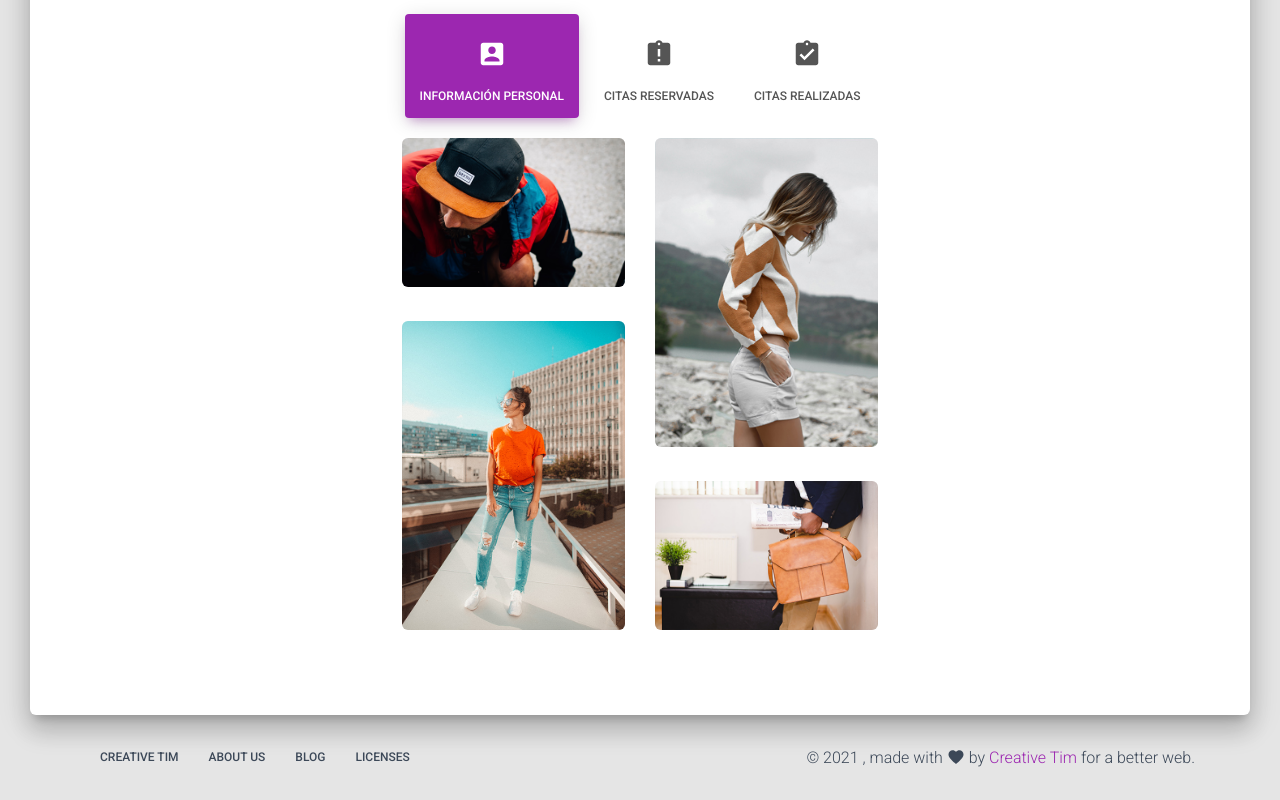
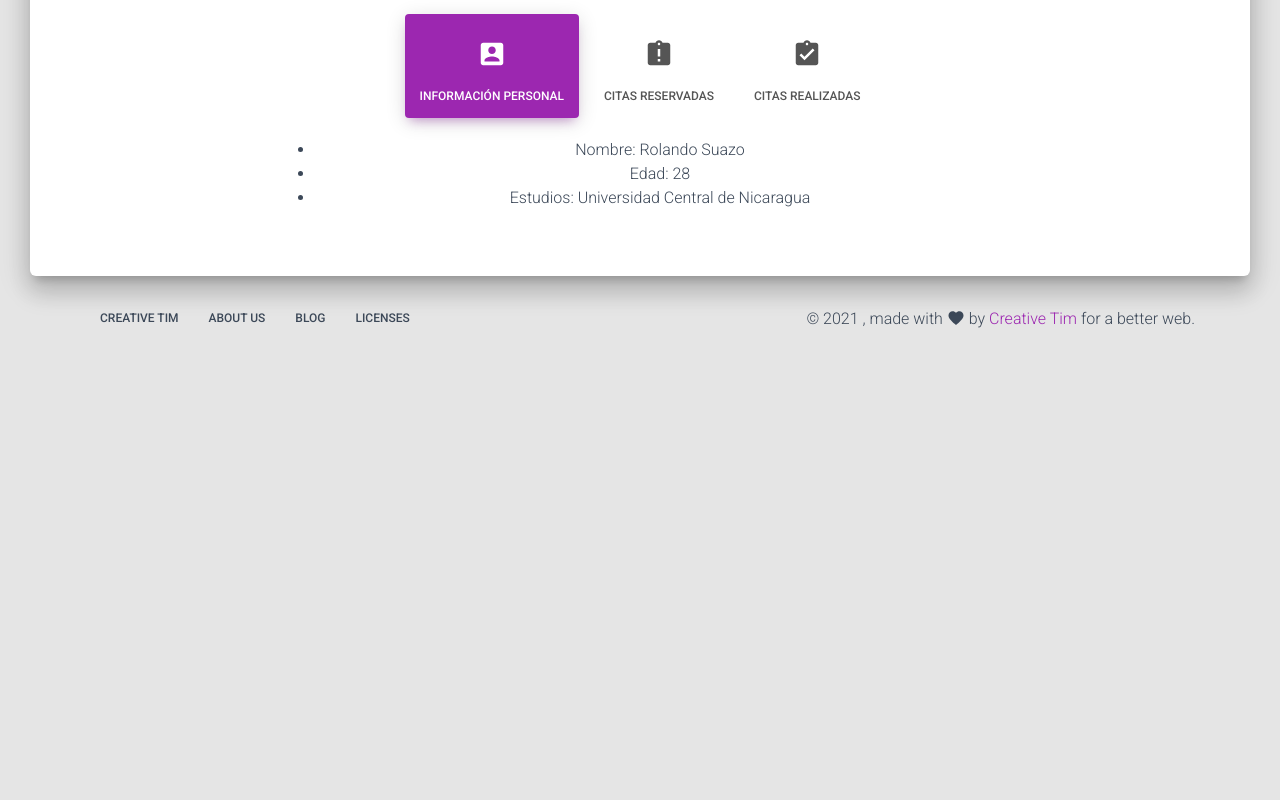
Before and after one commit to Nighfire3250/Repoveterinaria, a React (Create React App) app: page /profile-page in a window 1280 px wide. Shown: the part 669-1469 px from the top of the page. After the commit the page ends 1030 px from the top, so only its background shows below. Built offline with nearby package versions, Linux system fonts and the light colour scheme.

Commit message:
FinPaginaPerfil

```diff
--- a/src/views/ProfilePage/ProfilePage.js
+++ b/src/views/ProfilePage/ProfilePage.js
@@ -18,7 +18,7 @@ import NavPills from "components/NavPills/NavPills.js";
 import Parallax from "components/Parallax/Parallax.js";
 
 import profile from "assets/img/faces/christian.jpg";
-
+/*
 import studio1 from "assets/img/examples/studio-1.jpg";
 import studio2 from "assets/img/examples/studio-2.jpg";
 import studio3 from "assets/img/examples/studio-3.jpg";
@@ -29,7 +29,7 @@ import work2 from "assets/img/examples/clem-onojeghuo.jpg";
 import work3 from "assets/img/examples/cynthia-del-rio.jpg";
 import work4 from "assets/img/examples/mariya-georgieva.jpg";
 import work5 from "assets/img/examples/clem-onojegaw.jpg";
-
+*/
 import styles from "assets/jss/material-kit-react/views/profilePage.js";
 
 const useStyles = makeStyles(styles);
@@ -42,7 +42,7 @@ export default function ProfilePage(props) {
     classes.imgRoundedCircle,
     classes.imgFluid
   );
-  const navImageClasses = classNames(classes.imgRounded, classes.imgGallery);
+  //const navImageClasses = classNames(classes.imgRounded, classes.imgGallery);
   return (
     <div>
       <Header
@@ -72,7 +72,7 @@ export default function ProfilePage(props) {
                     <img src={profile} alt="..." className={imageClasses} />
                   </div>
                   <div className={classes.name}>
-                    <h3 className={classes.title}>Christian Louboutin</h3>
+                    <h3 className={classes.title}>Rolando Suazo</h3>
                     <h6>Veterinario</h6>
                     <Button justIcon link className={classes.margin5}>
                       <i className={"fab fa-twitter"} />
@@ -103,106 +103,57 @@ export default function ProfilePage(props) {
                       tabButton: "Información personal",
                       tabIcon: AccountBox,
                       tabContent: (
-                        <GridContainer justify="center">
-                          <GridItem xs={12} sm={12} md={4}>
-                            <img
-                              alt="..."
-                              src={studio1}
-                              className={navImageClasses}
-                            />
-                            <img
-                              alt="..."
-                              src={studio2}
-                              className={navImageClasses}
-                            />
-                          </GridItem>
-                          <GridItem xs={12} sm={12} md={4}>
-                            <img
-                              alt="..."
-                              src={studio5}
-                              className={navImageClasses}
-                            />
-                            <img
-                              alt="..."
-                              src={studio4}
-                              className={navImageClasses}
-                            />
-                          </GridItem>
-                        </GridContainer>
+                        <ul>
+                          <li>Nombre: Rolando Suazo</li>
+                          <li>Edad: 28</li>
+                          <li>Estudios: Universidad Central de Nicaragua</li>
+                        </ul>
                       ),
                     },
                     {
                       tabButton: "Citas Reservadas",
                       tabIcon: AssignmentLate,
                       tabContent: (
-                        <GridContainer justify="center">
-                          <GridItem xs={12} sm={12} md={4}>
-                            <img
-                              alt="..."
-                              src={work1}
-                              className={navImageClasses}
-                            />
-                            <img
-                              alt="..."
-                              src={work2}
-                              className={navImageClasses}
-                            />
-                            <img
-                              alt="..."
-                              src={work3}
-                              className={navImageClasses}
-                            />
-                          </GridItem>
-                          <GridItem xs={12} sm={12} md={4}>
-                            <img
-                              alt="..."
-                              src={work4}
-                              className={navImageClasses}
-                            />
-                            <img
-                              alt="..."
-                              src={work5}
-                              className={navImageClasses}
-                            />
-                          </GridItem>
-                        </GridContainer>
+                        <ul>
+                          <li>
+                            <p>
+                              <strong>15/11/2021</strong> Vacunacion
+                            </p>
+                          </li>
+                          <li>
+                            <p>
+                              <strong>22/11/2021</strong> Vacunacion
+                            </p>
+                          </li>
+                          <li>
+                            <p>
+                              <strong>23/11/2021</strong> Vacunacion
+                            </p>
+                          </li>
+                        </ul>
                       ),
                     },
                     {
                       tabButton: "Citas realizadas",
                       tabIcon: AssignmentTurnedIn,
                       tabContent: (
-                        <GridContainer justify="center">
-                          <GridItem xs={12} sm={12} md={4}>
-                            <img
-                              alt="..."
-                              src={work4}
-                              className={navImageClasses}
-                            />
-                            <img
-                              alt="..."
-                              src={studio3}
-                              className={navImageClasses}
-                            />
-                          </GridItem>
-                          <GridItem xs={12} sm={12} md={4}>
-                            <img
-                              alt="..."
-                              src={work2}
-                              className={navImageClasses}
-                            />
-                            <img
-                              alt="..."
-                              src={work1}
-                              className={navImageClasses}
-                            />
-                            <img
-                              alt="..."
-                              src={studio1}
-                              className={navImageClasses}
-                            />
-                          </GridItem>
-                        </GridContainer>
+                        <ul>
+                          <li>
+                            <p>
+                              <strong>22/10/2021</strong> Vacunacion
+                            </p>
+                          </li>
+                          <li>
+                            <p>
+                              <strong>26/10/2021</strong> Vacunacion
+                            </p>
+                          </li>
+                          <li>
+                            <p>
+                              <strong>27/10/2021</strong> Vacunacion
+                            </p>
+                          </li>
+                        </ul>
                       ),
                     },
                   ]}
```
